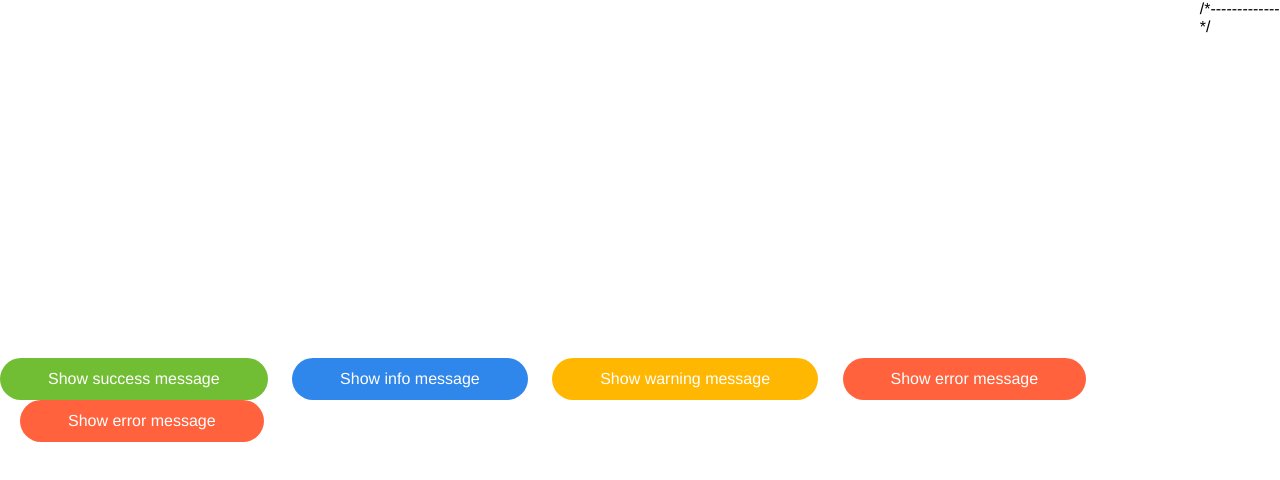
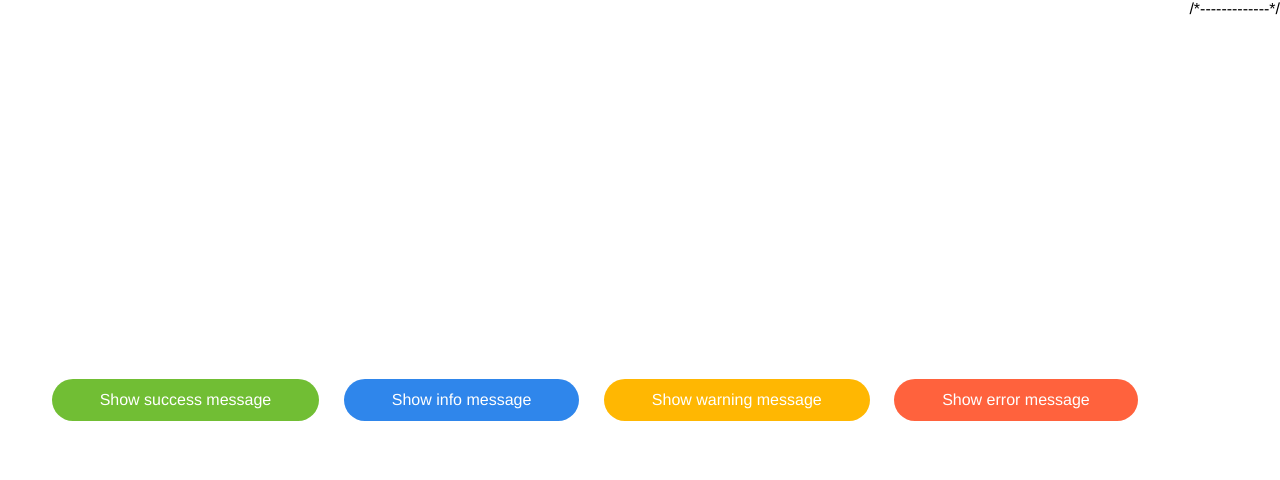
Before and after one commit to Tungmoc0910/Toast-Message, a plain HTML site: page index.html in a window 1280 px wide. Drawn offline with Linux system fonts and the light colour scheme.

Commit message:
remove btn

```diff
--- a/index.html
+++ b/index.html
@@ -21,7 +21,7 @@
         <div onclick="showinfoToast();" class="btn btn--info">Show info message</div>
         <div onclick="showwarnToast();" class="btn btn--warn">Show warning message</div>
         <div onclick="showerrorToast();" class="btn btn--danger">Show error message</div>
-        <div onclick="showerrorToast();" class="btn btn--danger">Show error message</div>
+
 
     </div>
 
```
